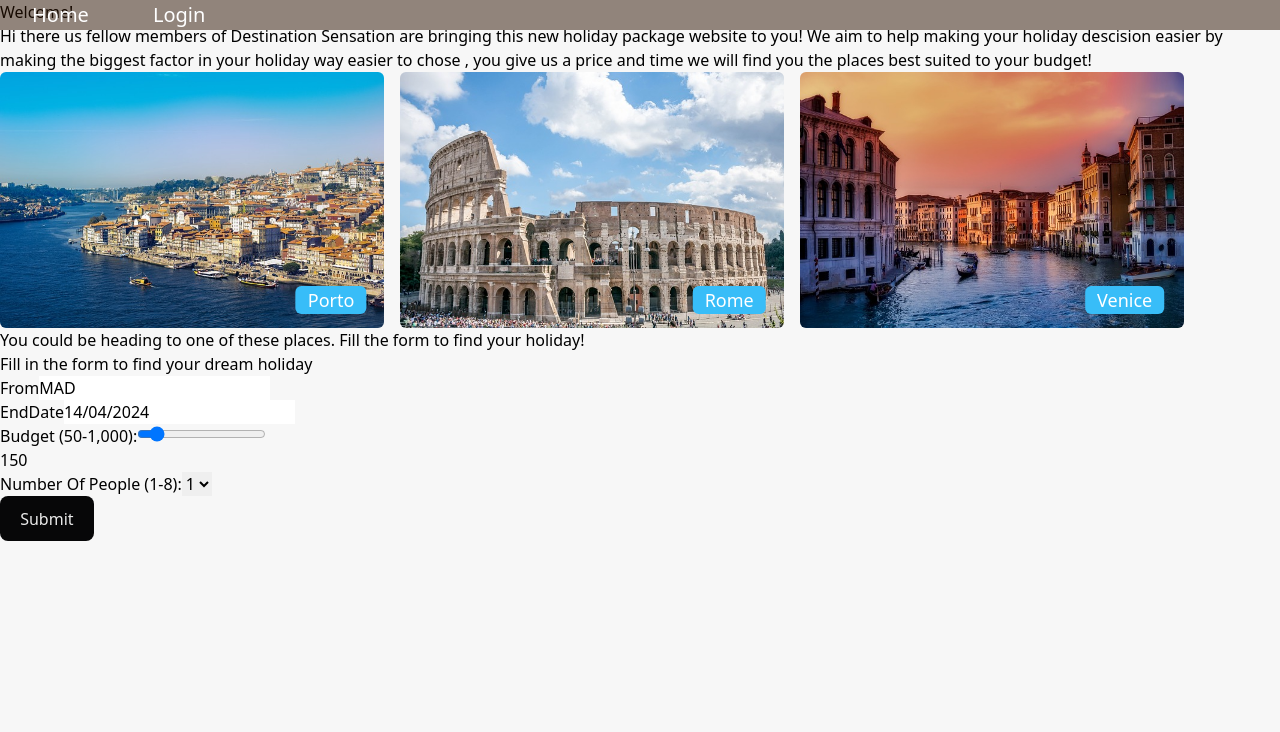
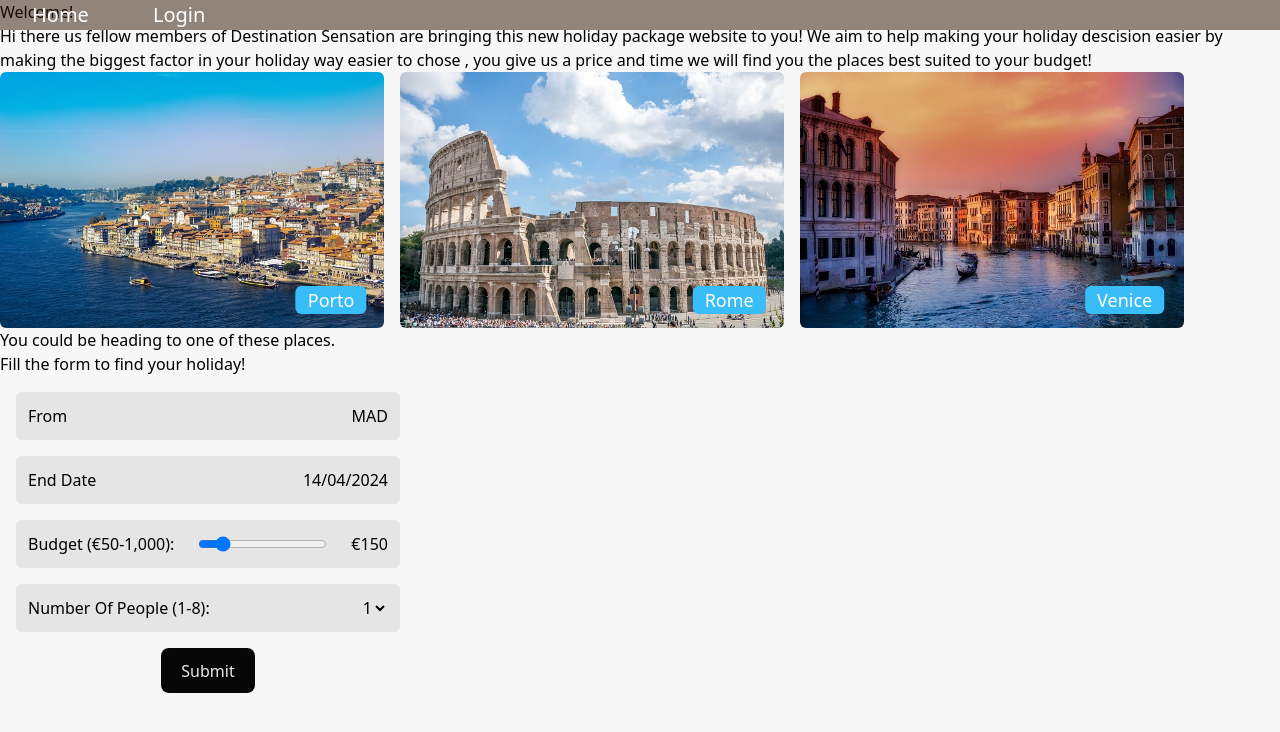
Before and after one commit to 3Joheb/destination-sensation, a React (Vite) app: page / in a window 1280 px wide. Shown: the top 732 px of the page. Built offline with nearby package versions, Linux system fonts and the light colour scheme.

Commit message:
input: [style] minor changes

```diff
--- a/src/components/Input.tsx
+++ b/src/components/Input.tsx
@@ -24,9 +24,8 @@ const Input = () => {
 
     return (
         <div className="">
-            <h2>Fill in the form to find your dream holiday</h2>
-            <form onSubmit={handleSubmit} className="flex flex-col gap-4 max-w-96">
-                <div className="flex justify-between">
+            <form onSubmit={handleSubmit} className="input-container">
+                <div className="">
                     <label htmlFor="origin">From</label>
                     <input
                         type="text"
@@ -35,29 +34,35 @@ const Input = () => {
                         onChange={(e) => setOrigin(e.target.value)}
                     />
                 </div>
-                <div className="flex justify-between">
-                    <label htmlFor="endDate">EndDate</label>
+                <div className="date-picker">
+                    <label htmlFor="endDate">End Date</label>
                     <DatePicker
+                        className="order-2"
                         selected={endDate}
                         onChange={(date: Date | null) => date !== null && setEndDate(date)}
                         dateFormat="dd/MM/yyyy"
                     />
                 </div>
 
-                <div className="flex justify-between">
-                    <label htmlFor="budget">Budget (50-1,000):</label>
+                <div className="">
+                    <label htmlFor="budget">Budget (€50-1,000):</label>
                     <input
                         type="range"
                         id="budget"
-                        min={50}
+                        min={0}
                         max={1000}
                         step={10}
                         value={budget}
-                        onChange={(e) => setBudget(parseInt(e.target.value))}
+                        onChange={(e) => {
+                            if (parseInt(e.target.value) <= 50) {
+                                e.target.value = '50'
+                            }
+                            setBudget(parseInt(e.target.value))
+                        }}
                     />
-                    <p>{budget}</p>
+                    <p>€{budget}</p>
                 </div>
-                <div className="flex justify-between">
+                <div className="">
                     <label htmlFor="numberOfPeople">Number Of People (1-8):</label>
                     <select
                         id="numberOfPeople"
@@ -69,7 +74,7 @@ const Input = () => {
                         ))}
                     </select>
                 </div>
-                <button type="submit">Submit</button>
+                <button type="submit" className="bg-sky-400 text-white w-24">Submit</button>
             </form>
         </div>
     )
--- a/src/index.css
+++ b/src/index.css
@@ -28,7 +28,7 @@ button:focus-visible {
 }
 
 
-.container{
+.container {
     display: flex;
     flex-direction: column;
     margin: auto;
@@ -36,7 +36,8 @@ button:focus-visible {
     width: 600px;
     padding-bottom: 30px;
 }
-.header{
+
+.header {
     display: flex;
     flex-direction: column;
     align-items: center;
@@ -46,19 +47,22 @@ button:focus-visible {
     margin-top: 30px;
     background-color: white;
 }
-.text{
+
+.text {
     color: #070708;
     font-size: 2.3em;
     font-weight: 500;
 }
-.inputs{
+
+.inputs {
     margin-top: 25px;
     display: flex;
     flex-direction: column;
     gap: 10x;
     align-items: center;
 }
-.input{
+
+.input {
     display: flex;
     align-items: center;
     margin-top: 10px;
@@ -67,10 +71,12 @@ font-weight: 500;
     background: #eaeaea;
     border-radius: 6px;
 }
-.input img{
+
+.input img {
     margin: 0px 30px;
 }
-.input input{
+
+.input input {
     height: 50px;
     width: 400px;
     background: transparent;
@@ -79,12 +85,14 @@ font-weight: 500;
     color: #797979;
     font-size: 19px;
 }
-.submit-container{
+
+.submit-container {
     display: flex;
     gap: 30px;
     margin: 60px auto;
 }
-.submit{
+
+.submit {
     display: flex;
     justify-content: center;
     align-items: center;
@@ -97,7 +105,8 @@ font-weight: 500;
     font-weight: 700;
     cursor: pointer;
 }
-.gray{
+
+.gray {
     background: color #f5f5fa;
     color: #ebe5e5
 }
@@ -157,7 +166,8 @@ nav li a::after {
     cursor: pointer;
     color: #1a1a1a;
 }
-button{
+
+button {
     background-color: #070708;
     color: #eaeaea;
 }
@@ -177,3 +187,15 @@ button{
 .home-imgs span {
     @apply bg-sky-400 rounded-md font-medium text-white text-lg px-3 absolute right-0 bottom-0 -translate-y-1/2 -translate-x-1/4
 }
+
+.input-container {
+    @apply flex flex-col gap-4 max-w-96 items-center m-4
+}
+
+.input-container>div {
+    @apply p-3 rounded-md bg-neutral-200 flex justify-between min-w-96
+}
+
+.input-container input, .input-container select {
+    @apply text-right bg-neutral-200 cursor-pointer
+}
--- a/src/pages/Home.tsx
+++ b/src/pages/Home.tsx
@@ -26,7 +26,7 @@ export default () => {
                     <span>Venice</span>
                 </div>
             </div>
-            <p className="text-center text-2xl mt-8">You could be heading to one of these places. Fill the form to find your holiday!</p>
+            <p className="text-center text-2xl mt-8">You could be heading to one of these places. <br /> Fill the form to find your holiday!</p>
             <Input />
         </div>
     )
```
Lines whose indentation alone changed are shown as unchanged.
